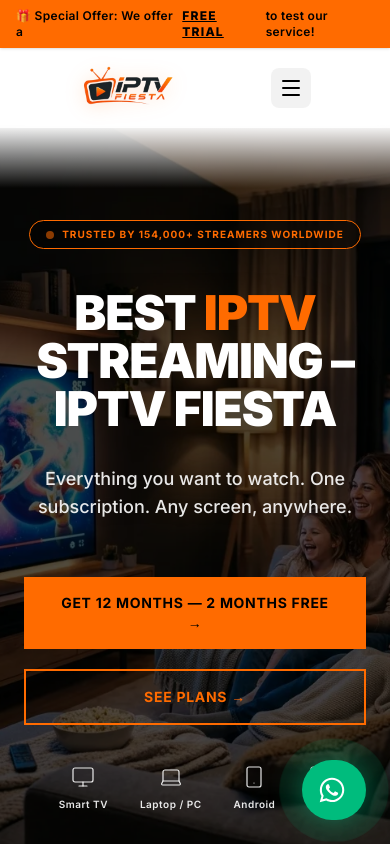
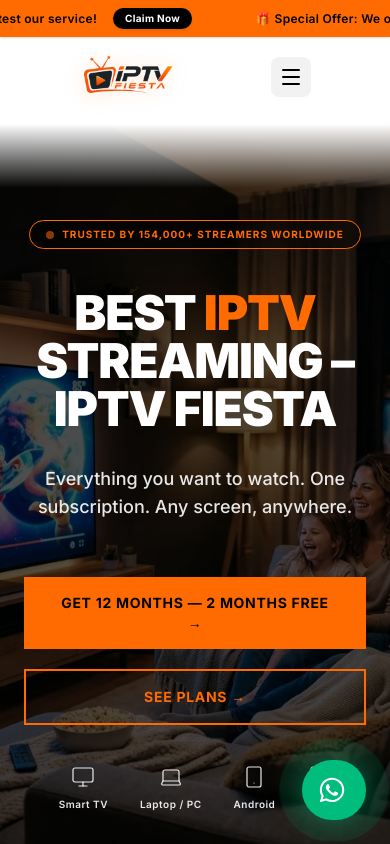
Before and after one commit to AIDATFARES/4K-IPTV-USA, a Next.js app: page / in a window 390 px wide. Shown: the top 844 px of the page. Built offline with nearby package versions, Linux system fonts and the light colour scheme.

Commit message:
Fixed mobile layout for promotion banner and added marquee side scroll animation

```diff
--- a/src/components/layout/Navbar.tsx
+++ b/src/components/layout/Navbar.tsx
@@ -36,18 +36,22 @@
       }`}
     >
       {/* Promotional Top Bar */}
-      <div className="w-full bg-[#FF6B00] text-black py-2 px-4 flex items-center justify-center text-xs sm:text-sm font-semibold tracking-wide shadow-sm">
-        <span className="flex items-center gap-2">
+      <div className="w-full bg-[#FF6B00] text-black py-2 overflow-hidden flex items-center shadow-sm">
+        <div className="flex w-max animate-marquee hover:[animation-play-state:paused]">
+          {[...Array(6)].map((_, i) => (
+            <span key={i} className="flex items-center gap-2 px-8 text-xs sm:text-sm font-semibold tracking-wide whitespace-nowrap">
               🎁 Special Offer: We offer a <span className="font-extrabold underline uppercase tracking-widest">Free Trial</span> to test our service!
               <a
                 href="https://wa.me/213552069874?text=Hello,%20I%20would%20like%20to%20request%20a%20free%20trial%20for%20fiestaiptv%20IPTV."
                 target="_blank"
                 rel="noreferrer"
-            className="hidden sm:inline-block ml-2 bg-black text-white px-3 py-1 rounded-full text-xs font-bold hover:bg-white hover:text-black transition-colors shadow-sm"
+                className="inline-block ml-2 bg-black text-white px-3 py-1 rounded-full text-[10px] sm:text-xs font-bold hover:bg-white hover:text-black transition-colors shadow-sm"
               >
                 Claim Now
               </a>
             </span>
+          ))}
+        </div>
       </div>
       <div className="max-w-[1480px] mx-auto px-4 sm:px-8 h-20 flex items-center justify-between relative">
 
```
Lines whose indentation alone changed are shown as unchanged.
